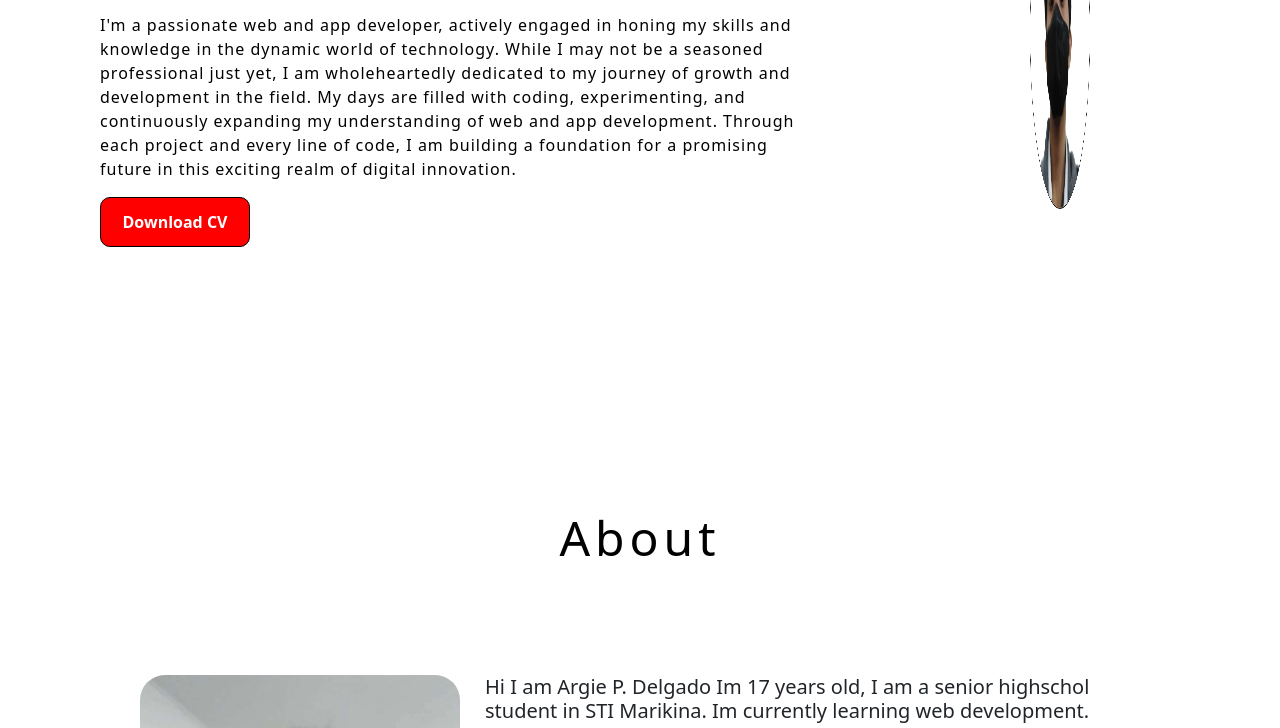
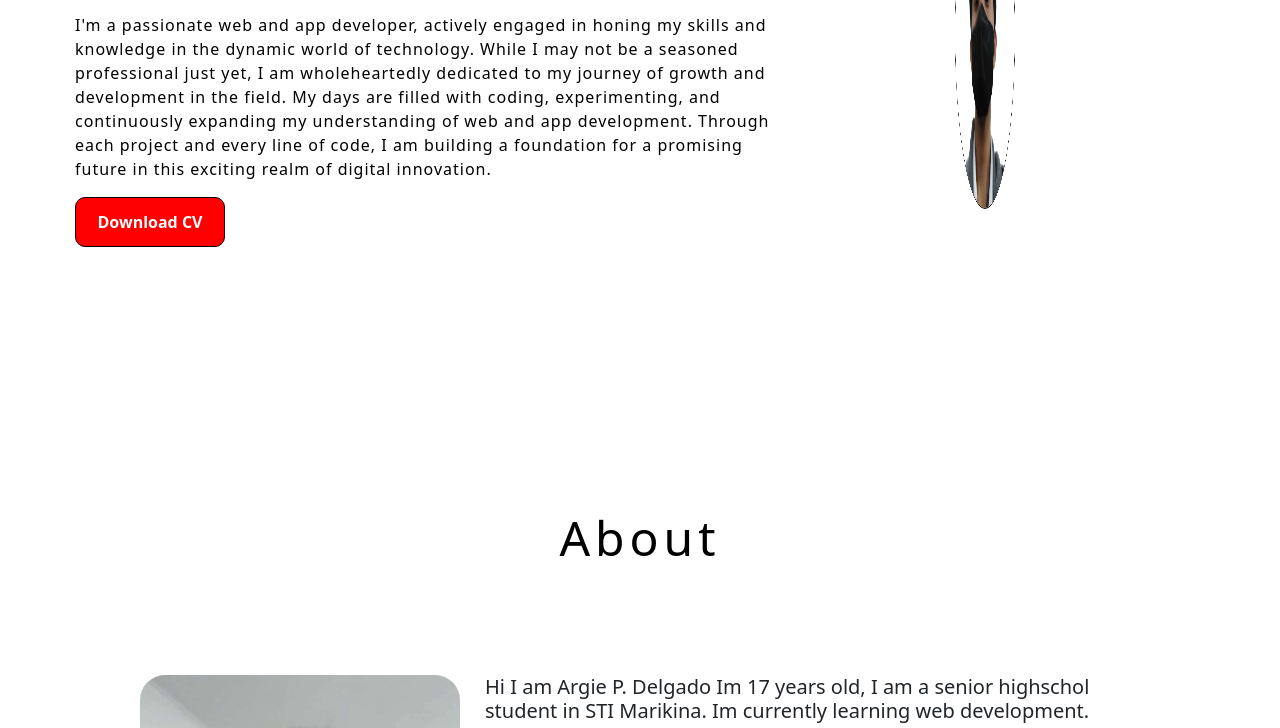
Before and after one commit to SenpiaXD/Konii, a plain HTML site: page index.html in a window 1280 px wide. Shown: the part 341-1069 px from the top of the page. Drawn offline with nearby package versions, Linux system fonts and the light colour scheme; some packages are replaced by stand-ins of ours; a script that the page names is missing.

Commit message:
My Responsive Portfolio

```diff
--- a/assets/css/style.css
+++ b/assets/css/style.css
@@ -72,11 +72,11 @@ li a:hover {
 
 .container-home {
     display: flex;
-    gap: 100px;
+    gap: 50px;
 }
 
 #home {
-    padding: 200px 0 0 100px;
+    padding: 200px 0 0 75px;
     color: black;
     min-height: 100vh;
 }
```
